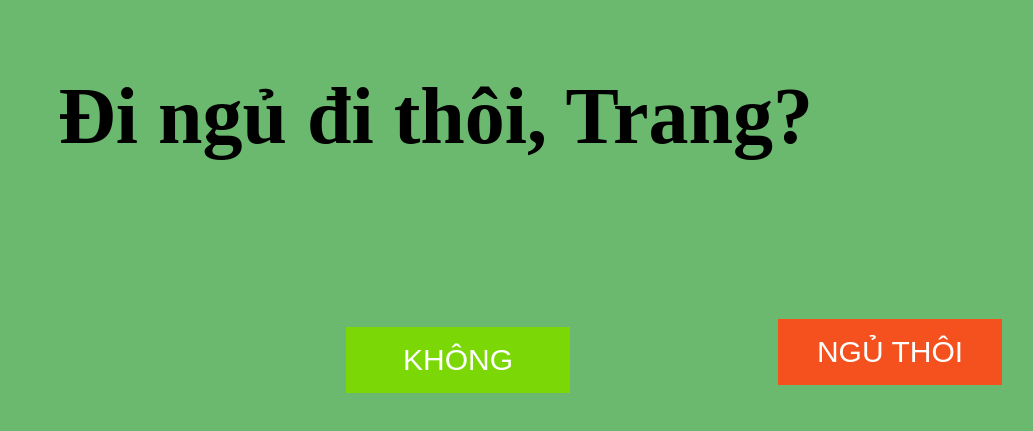
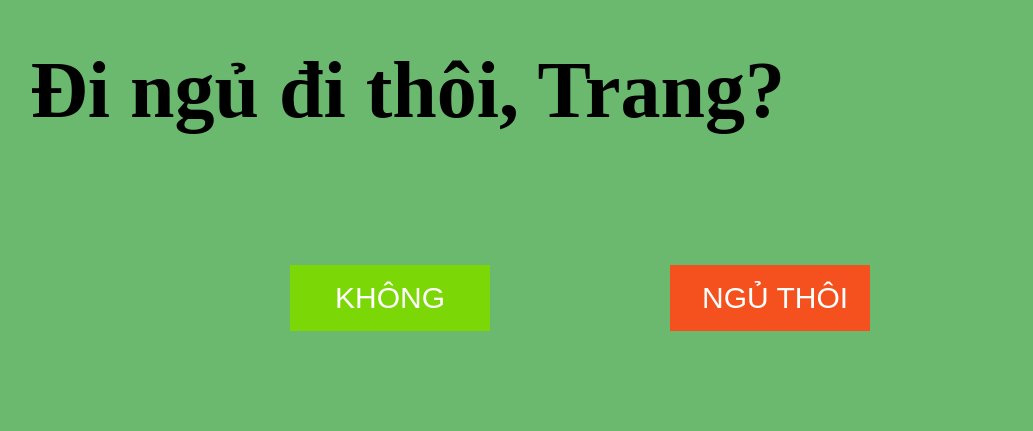
Before and after one commit to hoanuchiha98/hoanuchiha98, a plain HTML site: page index.html in a window 1280 px wide. Shown: the part 185-616 px from the top of the page, without its empty margins (190-1223 px from the left). Drawn offline with nearby package versions, Linux system fonts and the light colour scheme.

Commit message:
Update index.html

```diff
--- a/index.html
+++ b/index.html
@@ -22,14 +22,14 @@
 
         #sleepQuestion {
             position: absolute;
-            left: 31vh;
-            top: 32vh;
-            font-size: 5rem;
+            left: 220px;
+            top: 230px;
+            font-size: 80px;
         }
 
         input {
-            width: 28vh;
-            font-size: 1.875rem;
+            width: 200px;
+            font-size: 30px;
             border: none;
             color: white;
             padding: 16px 32px;
@@ -38,16 +38,16 @@
 
         #btnYes {
             position: absolute;
-            left: 67vh;
-            top: 64vh;
+            left: 480px;
+            top: 450px;
             background-color: #7bd806;
             cursor: pointer;
         }
 
         #btnNo {
             position: absolute;
-            left: 121vh;
-            top: 63vh;
+            left: 860px;
+            top: 450px;
             background-color: #f4511e;
             transition: 0.3s;
         }
```
